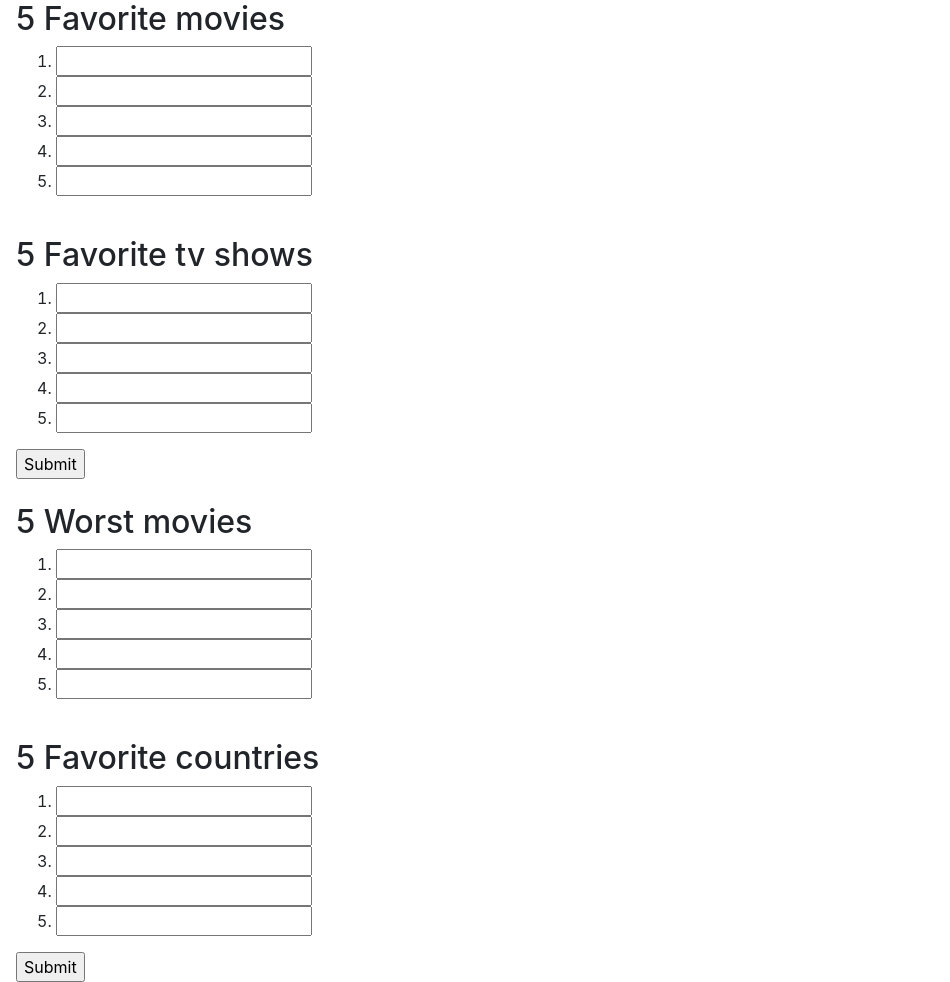
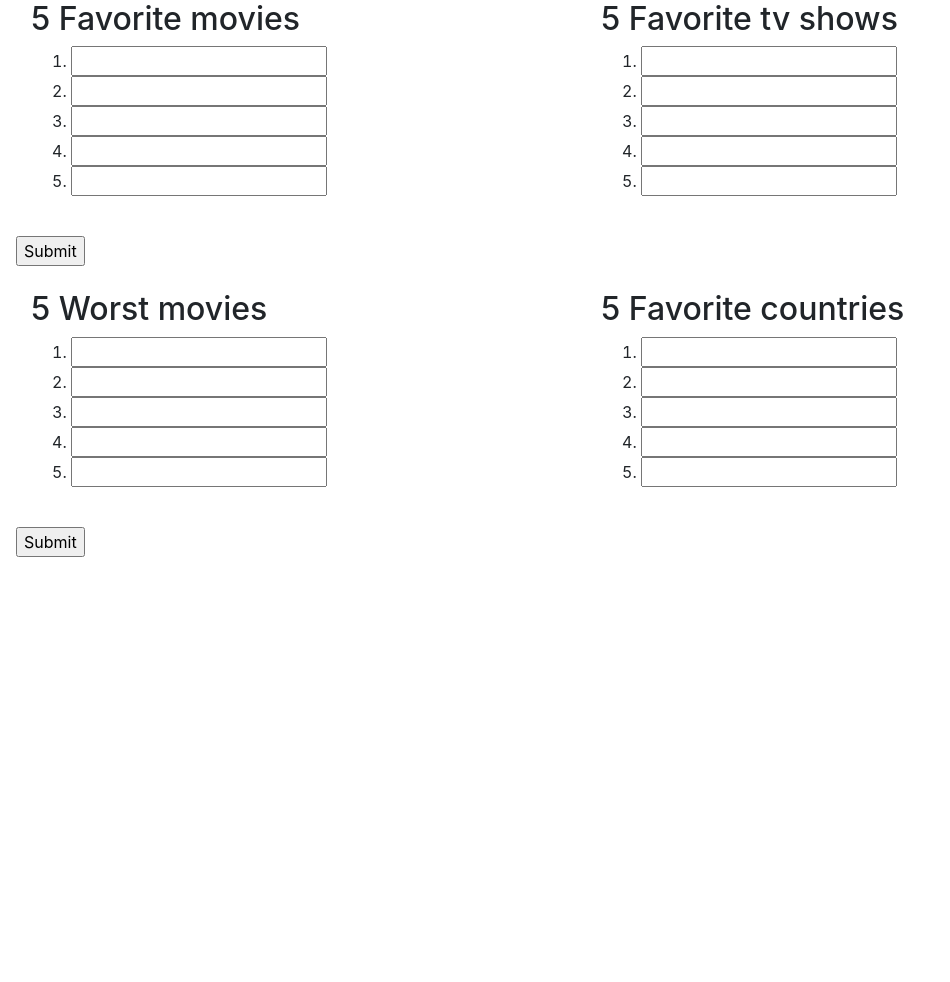
Before and after one commit to Anton90/IntroToPhp, a PHP site: page /setup.php in a window 1280 px wide. Shown: the whole page, without its empty margins (0-950 px from the left). After the commit the page ends 557 px from the top, so only its background shows below. Run offline with PHP 8.4, Linux system fonts and the light colour scheme.

Commit message:
layout changes to setup

```diff
--- a/setup.php
+++ b/setup.php
@@ -5,8 +5,11 @@
 	<title>Setup</title>
 	<link rel="stylesheet" href="bootstrap.css">
 </head>
-<body class="ml-3">
+<body class="ml-3 container">
+
 	<form action="result.php" method="post">
+	<div class="row">
+		<div class="col-6">
 		<h2>5 Favorite movies</h2>
 		<ol>
 			<li> <input type="text" name="favMovie1"></li>
@@ -15,7 +18,9 @@
 			<li> <input type="text" name="favMovie4"></li>
 			<li> <input type="text" name="favMovie5"></li>
 		</ol><br>
+		</div>
 
+		<div class="col-6">
 		<h2>5 Favorite tv shows</h2>
 		<ol>
 			<li> <input type="text" name="favTvShow1"></li>
@@ -24,10 +29,17 @@
 			<li> <input type="text" name="favTvShow4"></li>
 			<li> <input type="text" name="favTvShow5"></li>
 		</ol>
+		</div>
 		<input type="submit">
+
+	</div>
 	</form><br>
 
-		<form action="result.php" method="get">
+
+
+	<form action="result.php" method="get">
+	<div class="row">
+		<div class="col-6">
 		<h2>5 Worst movies</h2>
 		<ol>
 			<li> <input type="text" name="badMovie1"></li>
@@ -36,7 +48,9 @@
 			<li> <input type="text" name="badMovie4"></li>
 			<li> <input type="text" name="badMovie5"></li>
 		</ol><br>
+		</div>
 
+		<div class="col-6">
 		<h2>5 Favorite countries</h2>
 		<ol>
 			<li> <input type="text" name="favCountry1"></li>
@@ -45,7 +59,11 @@
 			<li> <input type="text" name="favCountry4"></li>
 			<li> <input type="text" name="favCountry5"></li>
 		</ol>
+		</div>
 		<input type="submit">
+
+	</div>
 	</form>
+
 </body>
 </html>
```
Also changed, not shown: result.php (+8 -0 lines).
